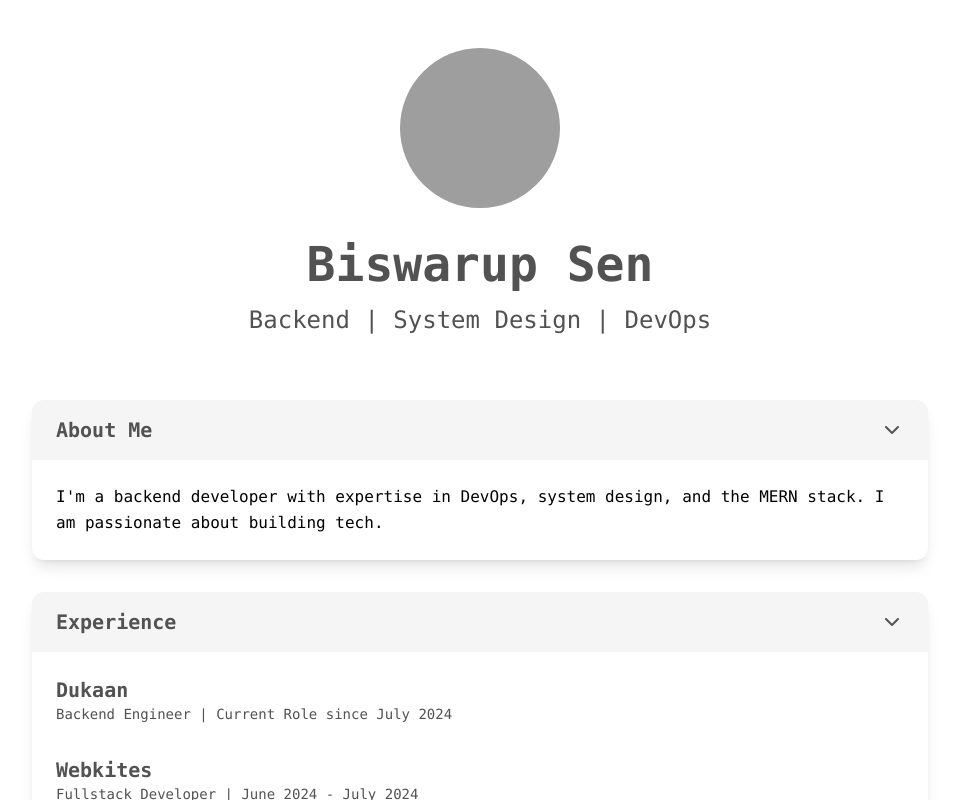
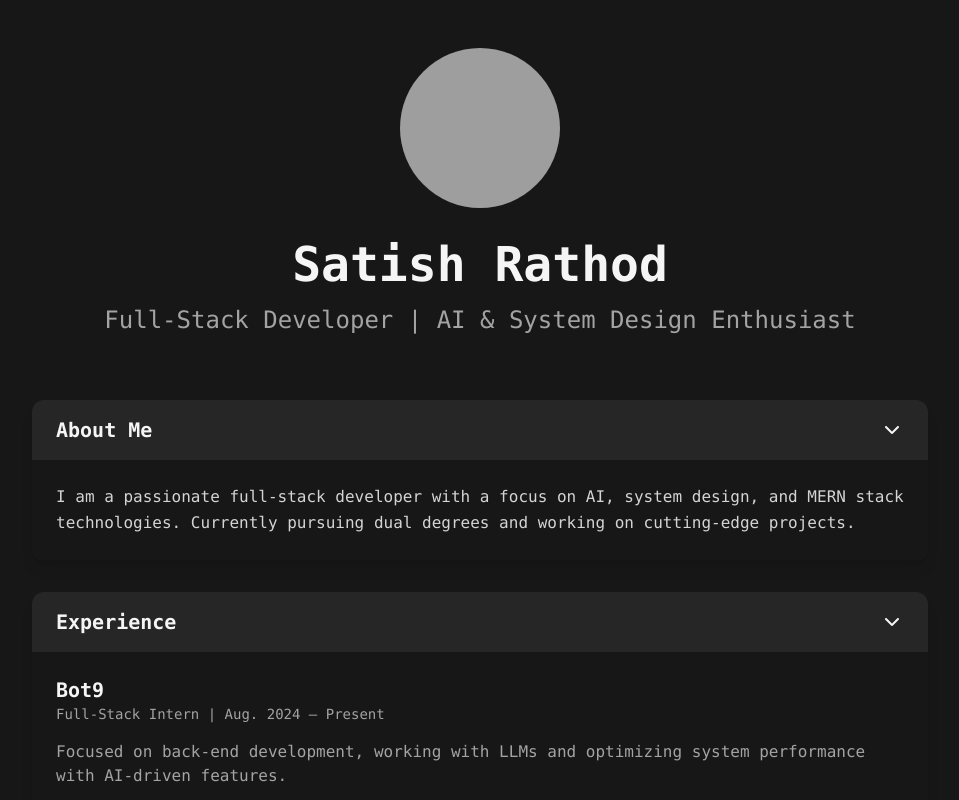
Before and after one commit to satish-rathod/portfolio, a React (Vite) app: page / in a window 1280 px wide. Shown: the whole page, without its empty margins (160-1119 px from the left). Built offline with nearby package versions, Linux system fonts and the light colour scheme; grey boxes are pictures that could not be loaded.

Commit message:
Update meta tags and page title in index.html

```diff
--- a/index.html
+++ b/index.html
@@ -1,11 +1,10 @@
 <!DOCTYPE html>
 <html lang="en">
   <head>
-    <meta name="bsen" content="portfolio" />
+    <meta name="Satish" content="portfolio" />
     <meta charset="UTF-8" />
-    <link rel="icon" href="/favicon.png" />
     <meta name="viewport" content="width=device-width, initial-scale=1.0" />
-    <title>Bsen | Portfolio</title>
+    <title>Satish | Portfolio</title>
   </head>
   <body>
     <div id="root"></div>
--- a/src/App.tsx
+++ b/src/App.tsx
@@ -22,20 +22,20 @@ const Section: React.FC<SectionProps> = ({ title, children }) => {
       initial={{ opacity: 0, y: 50 }}
       animate={{ opacity: 1, y: 0 }}
       transition={{ duration: 0.5 }}
-      className="mb-8 bg-neutral-100 rounded-xl overflow-hidden shadow-lg"
+      className="mb-8 bg-neutral-800 rounded-xl overflow-hidden shadow-lg"
     >
       <motion.button
         className="w-full text-left flex items-center justify-between py-4 px-6"
         onClick={() => setIsOpen(!isOpen)}
       >
-        <span className="text-xl font-mono text-neutral-600 font-semibold">
+        <span className="text-xl font-mono text-neutral-100 font-semibold">
           {title}
         </span>
         <motion.div
           animate={{ rotate: isOpen ? 90 : 0 }}
           transition={{ duration: 0.3 }}
         >
-          <ChevronRight className="text-neutral-600" />
+          <ChevronRight className="text-neutral-100" />
         </motion.div>
       </motion.button>
       <AnimatePresence>
@@ -46,7 +46,9 @@ const Section: React.FC<SectionProps> = ({ title, children }) => {
             exit={{ height: 0, opacity: 0 }}
             transition={{ duration: 0.3 }}
           >
-            <div className="p-6 bg-white backdrop-blur-sm">{children}</div>
+            <div className="p-6 bg-neutral-900 text-neutral-300">
+              {children}
+            </div>
           </motion.div>
         )}
       </AnimatePresence>
@@ -69,7 +71,7 @@ const SkillBadge: React.FC<SkillBadgeProps> = ({ skill }) => (
 
 const App: React.FC = () => {
   return (
-    <div className="h-screen overflow-y-auto no-scrollbar bg-white text-black font-mono">
+    <div className="h-screen overflow-y-auto no-scrollbar bg-neutral-900 text-neutral-300 font-mono">
       <div className="container mx-auto px-4 py-12">
         <div className="max-w-4xl mx-auto" id="content">
           <motion.div
@@ -79,56 +81,57 @@ const App: React.FC = () => {
             className="mb-16 text-center"
           >
             <motion.div
-              className="w-40 h-40 mx-auto mb-8 rounded-full overflow-hidden"
+              className=" w-40 h-40 mx-auto mb-8 rounded-full overflow-hidden"
               initial={{ scale: 0 }}
               animate={{ scale: 1 }}
               transition={{ type: "spring", stiffness: 260, damping: 20 }}
             >
               <img
                 src="/me.gif"
-                alt="Biswarup Sen"
+                alt="Satish Rathod"
                 className="w-full h-full object-cover"
               />
             </motion.div>
-            <h1 className="text-5xl font-bold mb-4 text-neutral-600">
-              Biswarup Sen
+            <h1 className="text-5xl font-bold mb-4 text-neutral-100">
+              Satish Rathod
             </h1>
-            <p className="text-2xl text-neutral-600">
-              Backend | System Design | DevOps
+            <p className="text-2xl text-neutral-400">
+              Full-Stack Developer | AI & System Design Enthusiast
             </p>
           </motion.div>
 
           <Section title="About Me">
             <p className="leading-relaxed">
-              I'm a backend developer with expertise in DevOps, system design,
-              and the MERN stack. I am passionate about building tech.
+              I am a passionate full-stack developer with a focus on AI, system
+              design, and MERN stack technologies. Currently pursuing dual degrees
+              and working on cutting-edge projects.
             </p>
           </Section>
 
           <Section title="Experience">
             <div className="space-y-8">
               <motion.div whileHover={{ scale: 1.02 }}>
-                <h3 className="font-semibold text-xl text-neutral-600">
-                  Dukaan
+                <h3 className="font-semibold text-xl text-neutral-100">
+                  Bot9
                 </h3>
-                <p className="text-sm text-neutral-600 mb-4">
-                  Backend Engineer | Current Role since July 2024
+                <p className="text-sm text-neutral-400 mb-4">
+                  Full-Stack Intern | Aug. 2024 – Present
+                </p>
+                <p className="text-neutral-400">
+                  Focused on back-end development, working with LLMs and
+                  optimizing system performance with AI-driven features.
                 </p>
               </motion.div>
               <motion.div whileHover={{ scale: 1.02 }}>
-                <h3 className="font-semibold text-xl text-neutral-600">
-                  Webkites
+                <h3 className="font-semibold text-xl text-neutral-100">
+                  Scaler School of Technology
                 </h3>
-                <p className="text-sm text-neutral-600 mb-4">
-                  Fullstack Developer | June 2024 - July 2024
+                <p className="text-sm text-neutral-400 mb-4">
+                  Project Intern | Mar. 2024 – May 2024
                 </p>
-              </motion.div>
-              <motion.div whileHover={{ scale: 1.02 }}>
-                <h3 className="font-semibold text-xl text-neutral-600">
-                  Algabay AI
-                </h3>
-                <p className="text-sm text-neutral-600 mb-4">
-                  Founder & Tech Lead | April 2023 - April 2024
+                <p className="text-neutral-400">
+                  Developed a local streaming server using Mediasoup to enhance
+                  classroom experiences.
                 </p>
               </motion.div>
             </div>
@@ -137,52 +140,27 @@ const App: React.FC = () => {
           <Section title="Projects">
             <div className="space-y-8">
               <motion.div whileHover={{ scale: 1.02 }}>
-                <h3 className="font-semibold text-xl text-neutral-600">
-                  Kribble{" "}
-                  <span className="text-neutral-4\600 font-light">
-                    200+ users
-                  </span>
+                <h3 className="font-semibold text-xl text-neutral-100">
+                  Simply Invest
                 </h3>
-                <p className="mb-4 text-neutral-600">
-                  A social platform for college students to share and stream
-                  video and images. The social platform has a monolithic backend
-                  that originally used Hono.js and Cloudflare but later switched
-                  to Express.js and AWS for better cost efficiency. Media files
-                  are stored in S3 for scalable storage, while CloudFront helps
-                  deliver these files quickly. Switching to Express.js and AWS
-                  improved performance and reduced costs by taking advantage of
-                  AWS's powerful infrastructure.
+                <p className="text-sm text-neutral-400 mb-4">
+                  Full-stack AI Trading Bot | July 2024
                 </p>
-                <a
-                  onClick={() => window.open("https://www.kribble.net")}
-                  className="text-blue-600 cursor-pointer"
-                >
-                  View Project →
-                </a>
-              </motion.div>
-              <motion.div whileHover={{ scale: 1.02 }}>
-                <h3 className="font-semibold text-xl text-neutral-600">
-                  Vipanie
-                </h3>
-                <p className="mb-4 text-neutral-600">
-                  Vipanie is a platform that enables any business to
-                  effortlessly launch their online store. Built with React,
-                  Node.js, Postgres, and S3 with CloudFront, businesses can add
-                  their products, and Vipanie generates a webstore for them,
-                  allowing customers to place orders. It also includes a
-                  dashboard to manage orders efficiently.
+                <p className="text-neutral-400">
+                  Built a trading bot using OpenAI APIs to help users make
+                  smart decisions through sentiment analysis.
                 </p>
               </motion.div>
               <motion.div whileHover={{ scale: 1.02 }}>
-                <h3 className="font-semibold text-xl text-neutral-600">
-                  Centralized Exchange Server
+                <h3 className="font-semibold text-xl text-neutral-100">
+                  AI Receptionist
                 </h3>
-                <p className="mb-4 text-neutral-600">
-                  The centralized exchange server is built using Node.js for
-                  efficient backend handling, PostgreSQL for reliable
-                  transaction management, and Redis for fast data retrieval.
-                  This setup ensures high availability, low latency, and secure
-                  transactions.
+                <p className="text-sm text-neutral-400 mb-4">
+                  Hotel Booking Chatbot | July 2024
+                </p>
+                <p className="text-neutral-400">
+                  Developed an AI-powered receptionist for hotel bookings using
+                  OpenAI and natural language processing.
                 </p>
               </motion.div>
             </div>
@@ -194,19 +172,19 @@ const App: React.FC = () => {
               <SkillBadge skill="Node.js" />
               <SkillBadge skill="Express.js" />
               <SkillBadge skill="MongoDB" />
-              <SkillBadge skill="PostgreSQL" />
-              <SkillBadge skill="AWS" />
+              <SkillBadge skill="MySQL" />
               <SkillBadge skill="Docker" />
-              <SkillBadge skill="Kubernetes" />
               <SkillBadge skill="Git" />
-              <SkillBadge skill="CI/CD" />
-              <SkillBadge skill="Serverless" />
-              <SkillBadge skill="Redis" />
-              <SkillBadge skill="System Design" />
-              <SkillBadge skill="WebRTC" />
+              <SkillBadge skill="Tailwind CSS" />
+              <SkillBadge skill="Python" />
+              <SkillBadge skill="JavaScript" />
+              <SkillBadge skill="Java" />
+              <SkillBadge skill="Kotlin" />
+              <SkillBadge skill="Linux" />
             </div>
           </Section>
         </div>
+
         <motion.div
           initial={{ opacity: 0, y: 50 }}
           animate={{ opacity: 1, y: 0 }}
@@ -216,48 +194,40 @@ const App: React.FC = () => {
           <div className="flex justify-center space-x-8 mb-8">
             <motion.a
               whileHover={{ scale: 1.2, rotate: 5 }}
-              href="mailto:biswarupsen.work@gmail.com"
-              className="text-neutral-600 hover:text-neutral-400 transition-colors"
+              href="mailto:satish.rathod.ov@gmail.com"
+              className="text-neutral-400 hover:text-neutral-300 transition-colors"
             >
               <Mail size={28} />
             </motion.a>
             <motion.a
               whileHover={{ scale: 1.2, rotate: -5 }}
-              href="https://github.com/bsen/"
+              href="https://github.com/satish-rathod"
               target="_blank"
               rel="noopener noreferrer"
-              className="text-neutral-600 hover:text-neutral-400 transition-colors cursor-pointer"
+              className="text-neutral-400 hover:text-neutral-300 transition-colors cursor-pointer"
             >
               <Github size={28} />
             </motion.a>
             <motion.a
               whileHover={{ scale: 1.2, rotate: 5 }}
-              href="https://www.linkedin.com/in/biswarup-sen/"
+              href="https://www.linkedin.com/in/satish-rathod-2a583127ai/"
               target="_blank"
               rel="noopener noreferrer"
-              className="text-neutral-600 hover:text-neutral-400 transition-colors cursor-pointer"
+              className="text-neutral-400 hover:text-neutral-300 transition-colors cursor-pointer"
             >
               <Linkedin size={28} />
             </motion.a>
-            <motion.a
-              whileHover={{ scale: 1.2, rotate: -5 }}
-              href="https://x.com/biswasys"
-              target="_blank"
-              rel="noopener noreferrer"
-              className="text-neutral-600 hover:text-neutral-400 transition-colors cursor-pointer"
-            >
-              <Twitter size={28} />
-            </motion.a>
           </div>
         </motion.div>
-        <div className="hidden  justify-center">
+
+        <div className="hidden justify-center">
           <motion.button
             whileHover={{ scale: 1.05 }}
             whileTap={{ scale: 0.95 }}
             onClick={() => {
-              window.open("/biswarupsen-resume.pdf");
+              window.open("/satish-rathod-resume.pdf");
             }}
-            className="flex  px-6 py-3 bg-neutral-100 text-black rounded-full shadow-lg items-center justify-center"
+            className="flex px-6 py-3 bg-neutral-700 text-neutral-100 rounded-full shadow-lg items-center justify-center"
           >
             <Download size={20} className="mr-2" />
             Download Resume
@@ -265,8 +235,8 @@ const App: React.FC = () => {
         </div>
       </div>
 
-      <footer className="py-8 text-center text-neutral-400">
-        <p>© {new Date().getFullYear()} bsen.tech</p>
+      <footer className="py-8 text-center text-neutral-500">
+        <p>© {new Date().getFullYear()} Satish Rathod</p>
       </footer>
     </div>
   );
```
Also changed, not shown: 1 other file (tests, documents, lock files or other folders).
